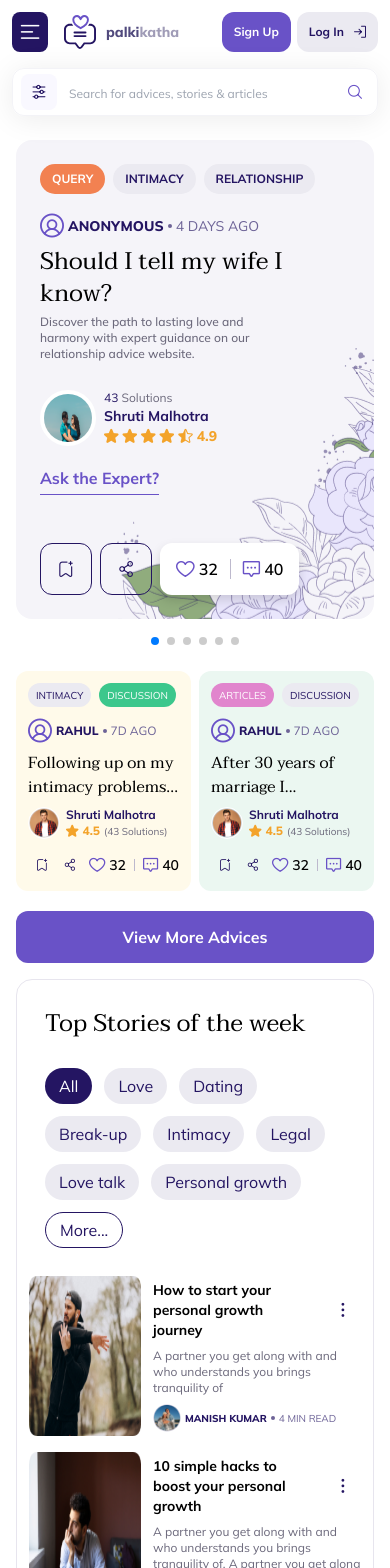
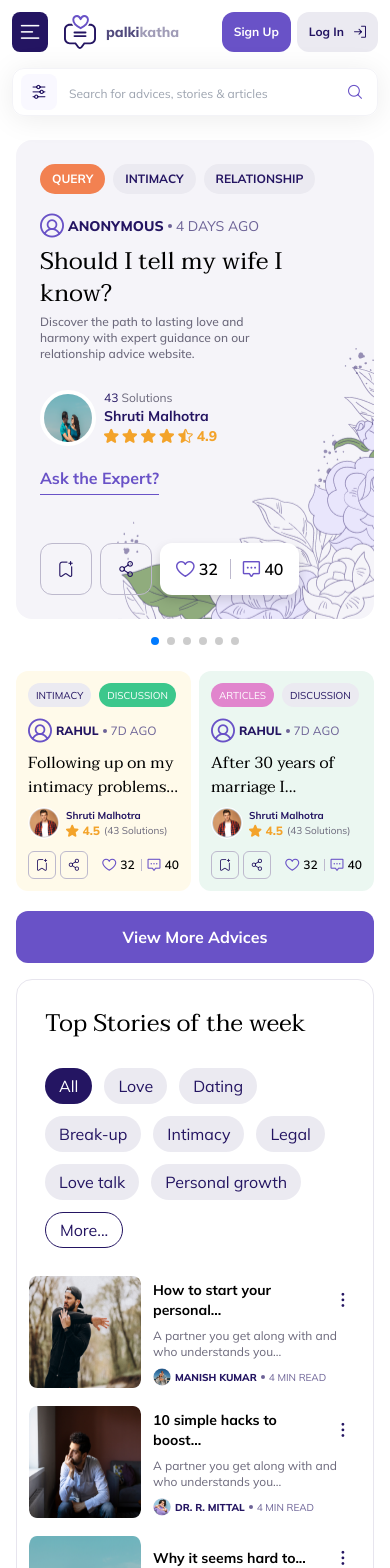
Before and after one commit to tohirbek009/palkikatha, a Vue app: page / in a window 390 px wide. Shown: the top 1568 px of the page. Built offline with nearby package versions, Linux system fonts and the light colour scheme.

Commit message:
[Fix & Feature] General Screen Size watcher implemented anad Designer Feedbacks were resolved

```diff
--- a/package.json
+++ b/package.json
@@ -10,6 +10,7 @@
   },
   "dependencies": {
     "@headlessui/vue": "^1.7.16",
+    "pinia": "^2.1.6",
     "vue": "^3.3.4",
     "vue-router": "^4.2.4"
   },
--- a/src/App.vue
+++ b/src/App.vue
@@ -1,7 +1,19 @@
 <script setup>
+import { onMounted } from 'vue';
 import TheNavbar from './components/layout/TheNavbar.vue';
 import TheSidebar from './components/layout/TheSidebar.vue';
 import TheFooter from './components/layout/TheFooter.vue';
+
+import { useWindowSize } from './store/window-size';
+const windowSize = useWindowSize();
+
+onMounted(() => {
+  window.addEventListener('resize', handleResize);
+});
+
+const handleResize = () => {
+  windowSize.handleResize(window.innerWidth);
+};
 </script>
 
 <template>
--- a/src/components/BaseAvatarInfo.vue
+++ b/src/components/BaseAvatarInfo.vue
@@ -8,7 +8,8 @@ const props = defineProps({
   size: {
     type: String,
     default: 'medium'
-  }
+  },
+  imageSize: String,
 })
 
 const textSize = computed(() => {
@@ -16,12 +17,17 @@ const textSize = computed(() => {
     return 'text-[10px] md:text-xs'
   }
   return 'text-sm'
-})
+});
+
+const avatarImageSize = computed(() => {
+  if(props.imageSize) return props.imageSize
+  else return 'w-7'
+});
 </script>
 
 <template>
   <div :class="['flex items-center space-x-1 uppercase', textSize]">
-    <img v-if="avatarImage" :src="avatarImage" alt="" class="w-7 h-7 md:w-7 md:h-7 rounded-full">
+    <img v-if="avatarImage" :src="avatarImage" alt="" :class="avatarImageSize" class="aspect-square md:w-7 md:h-7 rounded-full">
     <i v-else class="icon-user-circle text-secondary text-2xl"></i>
     <div class="text-primary font-extrabold">{{ name }}</div>
     <div class="w-1 h-1 rounded-full bg-primaryLight"></div>
--- a/src/components/BaseButton.vue
+++ b/src/components/BaseButton.vue
@@ -41,7 +41,8 @@ const bgColor = computed(() => {
       primary: 'border-primary', secondary: 'border-secondary',
       light: 'border-light', lightest: 'border-lightest'
     }
-    return 'bg-transparent border hover:bg-grayLightest ' + borderColors[props.color]
+    const borderColor = props.icon ? 'border-grayLight' : borderColors[props.color];
+    return 'bg-transparent border hover:bg-grayLightest ' + borderColor;
   } else if(props.variant === "text") {
     return 'bg-transparent hover:bg-grayLightest'
   }
@@ -62,7 +63,7 @@ const stylesBasedOnSize = computed(() => {
     case 'small': {
       style = props.icon ? "w-7 h-7" : "px-2 h-7";
       style += " text-xs"
-      borderRadius = "rounded";
+      borderRadius = "rounded-[6px]";
       break;
     };
     case 'medium': {
--- a/src/components/BaseLikeCommentCounter.vue
+++ b/src/components/BaseLikeCommentCounter.vue
@@ -20,6 +20,7 @@ const props = defineProps({
 const styleBasedOnSize = computed(() => {
   switch(props.size) {
     case 'large': return 'p-4 text-base h-13 space-x-3 rounded-xl';
+    case 'small': return 'p-0 text-xs h-3 space-x-[6px] rounded'
     default: return 'p-2 text-sm h-7 space-x-2 rounded-lg'
   }
 })
--- a/src/components/card/CardPrimaryMobile.vue
+++ b/src/components/card/CardPrimaryMobile.vue
@@ -56,7 +56,7 @@ const chooseTag = (tagId) => {
     <div class="flex items-center space-x-1.5 mb-3 mt-auto">
       <img src="/assets/img/avatar-3.png" alt="" class="w-8 h-8 rounded-full border border-white">
       <div class="flex flex-col">
-        <div class="text-primary font-bold text-xs">Shruti Malhotra</div>
+        <div class="text-primary font-bold text-[10px]">Shruti Malhotra</div>
         <div class="flex items-center space-x-1">
           <BaseRating size="small" :value="4.5" />
           <div class="text-gray text-[10px]">(43 Solutions)</div>
@@ -64,11 +64,11 @@ const chooseTag = (tagId) => {
       </div>
     </div>
     <div class="flex items-center justify-between">
-      <div class="flex">
-        <BaseButton variant="text" icon="icon-bookmark-plus" color="primary" size="small"/>
-        <BaseButton variant="text" icon="icon-share-network" color="primary" size="small"/>
+      <div class="flex space-x-1">
+        <BaseButton variant="outlined" icon="icon-bookmark-plus" color="primary" size="small"/>
+        <BaseButton variant="outlined" icon="icon-share-network" color="primary" size="small"/>
       </div>
-      <BaseLikeCommentCounter :like-count="32" :comment-count="40" bg-transparent class="px-0"/>
+      <BaseLikeCommentCounter :like-count="32" :comment-count="40" bg-transparent class="px-0" size="small"/>
     </div>
   </div>
 </template>
--- a/src/components/card/CardStory.vue
+++ b/src/components/card/CardStory.vue
@@ -1,7 +1,10 @@
 <script setup>
-import { computed } from 'vue';
+import { computed, onMounted, ref } from 'vue';
 
 import { truncateWords } from '../../utils/truncate-word';
+import { useWindowSize } from '../../store/window-size';
+
+const windowSize = useWindowSize();
 
 const props = defineProps({
   title: String,
@@ -13,17 +16,23 @@ const props = defineProps({
 });
 
 const truncateDescription = computed(() => {
-  return truncateWords(props.description, 20);
+  const maxWords = windowSize.screenWidth >= 820 ? 20 : 10;
+  return truncateWords(props.description, maxWords);
+});
+
+const truncateTitle = computed(() => {
+  const maxWords = windowSize.screenWidth >= 820 ? 10 : 5;
+  return truncateWords(props.title, maxWords);
 });
 </script>
 
 <template>
   <div class="flex space-x-3 md:space-x-7">
-    <img :src="cardImageUrl" alt="" class="rounded-lg h-auto w-28 md:min-w-[160px]">
+    <img :src="cardImageUrl" alt="" class="rounded-lg h-28 w-28 md:h-40 md:w-40">
 
-    <div class="flex flex-grow flex-col py-1 md:py-2">
+    <div class="flex flex-grow flex-col justify-between py-1 md:py-2">
       <div class="flex justify-between items-center space-x-3">
-        <div class="text-sm md:text-base font-bold">{{ title }}</div>
+        <div class="text-sm md:text-base font-bold">{{ truncateTitle }}</div>
         <div class="md:hidden">
           <BaseButton icon="icon-dots-three-vertical" variant="text" rounded color="primary" />
         </div>
@@ -32,9 +41,10 @@ const truncateDescription = computed(() => {
           <BaseButton icon="icon-bookmark-plus" variant="outlined" rounded color="primary" />
         </div>
       </div>
+
       <div class="text-gray text-xs md:text-sm my-2">{{ truncateDescription }}</div>
 
-      <BaseAvatarInfo :avatarImage="avatarImageUrl" :name="userName" :time="time" size="small" class="mt-auto"/>
+      <BaseAvatarInfo :avatarImage="avatarImageUrl" image-size="w-[18px]" :name="userName" :time="time" size="small" class="mt-auto"/>
     </div>
   </div>
 </template>
--- a/src/components/layout/TheFooter.vue
+++ b/src/components/layout/TheFooter.vue
@@ -32,7 +32,7 @@ import { Disclosure, DisclosureButton, DisclosurePanel } from '@headlessui/vue'
             :class="open ? 'text-secondary' : 'text-white'"
           >
             <span>{{ name }}</span>
-            <i :class="open ? 'rotate-180 transform' : ''" class="icon-caret-up text-[8px]"></i>
+            <i :class="open ? 'rotate-0 transform' : 'rotate-180'" class="icon-caret-up text-[8px]"></i>
           </DisclosureButton>
           <DisclosurePanel class="text-white pt-2 pb-6">
             <div class="flex flex-col space-y-3">
@@ -46,7 +46,7 @@ import { Disclosure, DisclosureButton, DisclosurePanel } from '@headlessui/vue'
             :class="open ? 'text-secondary border-t border-b-0' : 'text-white border-t border-b'"
           >
             <span>newsletter</span>
-            <i :class="open ? 'rotate-180 transform' : ''" class="icon-caret-up text-[8px]"></i>
+            <i :class="open ? 'rotate-0 transform' : 'rotate-180'" class="icon-caret-up text-[8px]"></i>
           </DisclosureButton>
           <DisclosurePanel class="text-white py-3 border-b border-gray">
             <div class="flex flex-col space-y-4">
--- a/src/main.js
+++ b/src/main.js
@@ -1,4 +1,5 @@
 import { createApp } from 'vue'
+import { createPinia } from 'pinia'
 
 import './styles/style.css'
 import './styles/icon-config.css'
@@ -17,8 +18,10 @@ import BaseSelect from './components/form/BaseSelect.vue';
 import BaseInput from './components/form/BaseInput.vue';
 
 const app = createApp(App);
+const pinia = createPinia();
 
 app.use(router);
+app.use(pinia);
 app.component('BaseButton', BaseButton);
 app.component('BaseLogo', BaseLogo);
 app.component('BaseAvatarInfo', BaseAvatarInfo);
--- /dev/null
+++ b/src/store/window-size.js
@@ -0,0 +1,14 @@
+import { defineStore } from 'pinia';
+
+export const useWindowSize = defineStore({
+  id: 'window-size',
+  state: () => ({
+    screenWidth: window.innerWidth
+  }),
+  actions: {
+    handleResize(windowInnerWidth) {
+      this.screenWidth = windowInnerWidth;
+      console.log("Size changed: ", this.screenWidth);
+    }
+  }
+});
--- a/src/views/home/HomeTopStories.vue
+++ b/src/views/home/HomeTopStories.vue
@@ -12,7 +12,7 @@ const chooseFilterItem = (filterItemId) => {
 </script>
 
 <template>
-  <div class="flex flex-col justify-between border border-[#E7E5EE] rounded-2xl h-full">
+  <div class="flex flex-col justify-between border border-[#E7E5EE] rounded-2xl h-full relative">
     <div class="p-7">
       <div class="flex items-start justify-between mb-7">
         <div class="text-2xl md:text-3xl font-taviraj">
@@ -44,7 +44,7 @@ const chooseFilterItem = (filterItemId) => {
         />
       </div>
     </div>
-    <div class="flex flex-col space-y-4 px-3 md:px-7 h-[560px] overflow-auto">
+    <div class="flex-grow flex flex-col space-y-4 px-3 md:px-7 h-[560px] overflow-auto">
       <CardStory
         v-for="topStory in topStories"
         :key="topStory.id"
```
Also changed, not shown: 1 other file (tests, documents, lock files or other folders).
